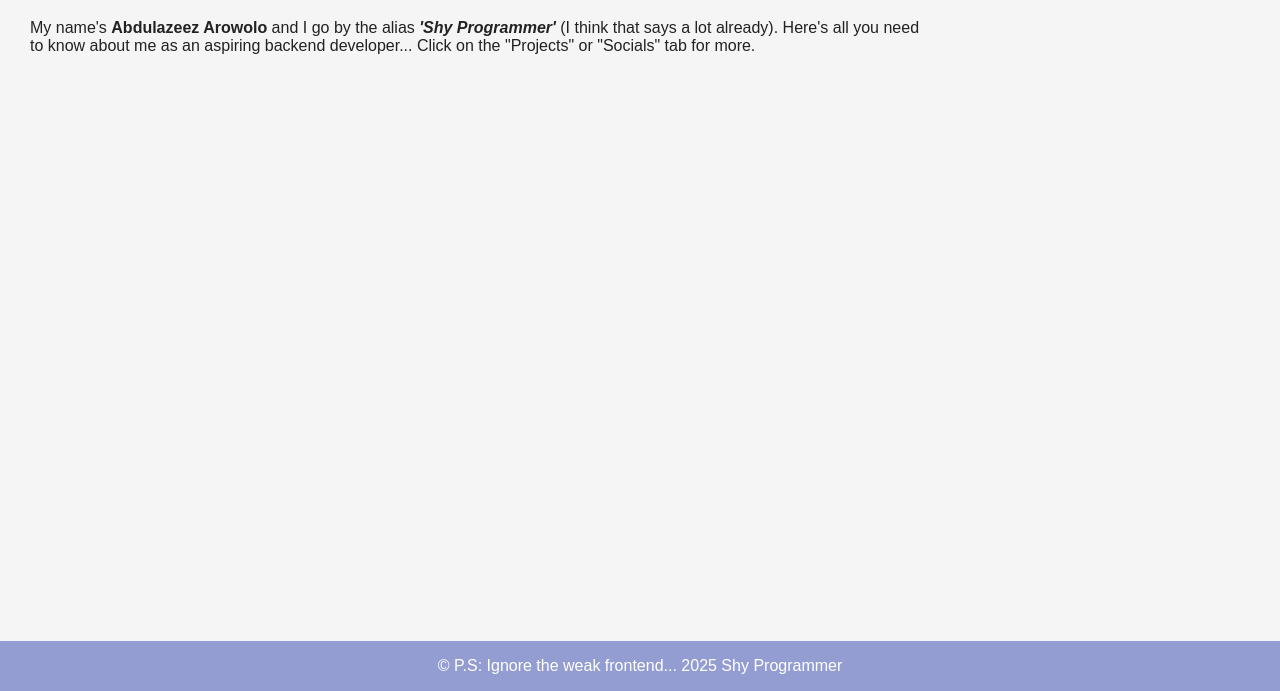
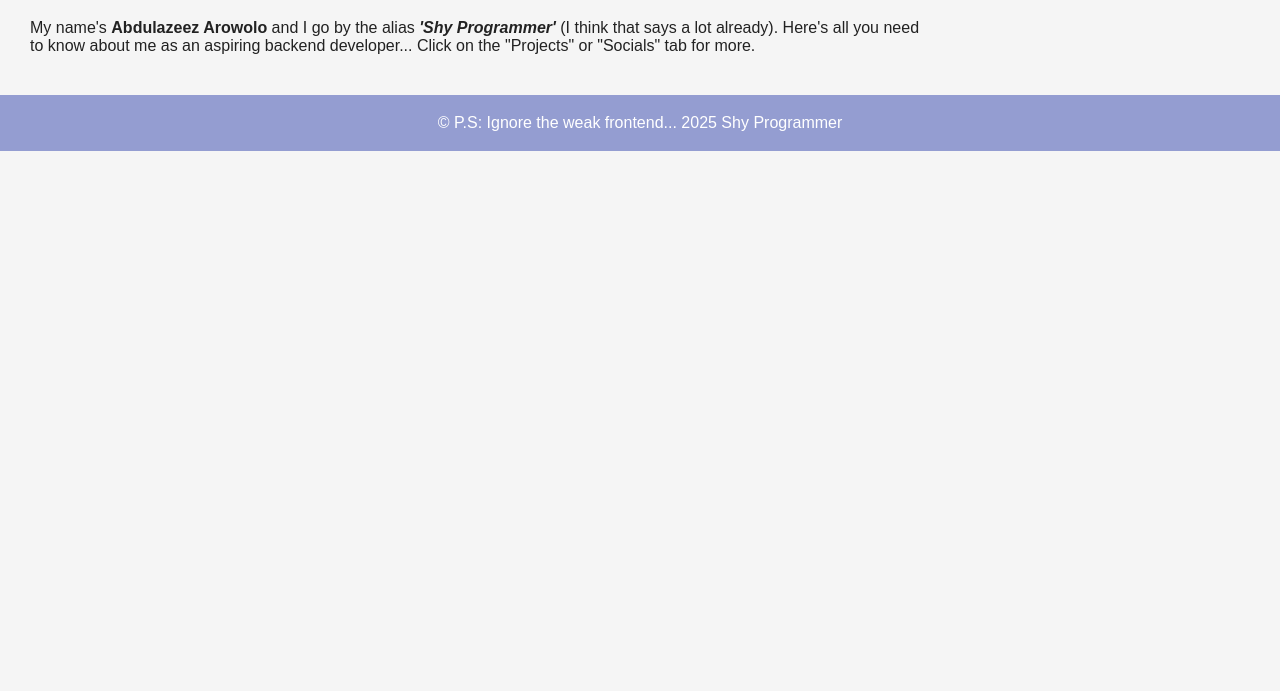
Before and after one commit to shy-programmer/Introductory-page, a website: page index.html in a window 1280 px wide. Shown: the part 109-800 px from the top of the page. Drawn offline with Linux system fonts and the light colour scheme.

Commit message:
fix/ making sure footer doesn't cover content

```diff
--- a/public/style.css
+++ b/public/style.css
@@ -92,10 +92,10 @@ main {
 
 footer {
   background-color: #949dd1;
-  padding: 3px auto;
-  position: fixed;
-  bottom: 0;
+  padding: 3px 0;
+  position: relative;
   width: 100%;
+  margin-top: 40px;
 }
 
 footer p {
```
